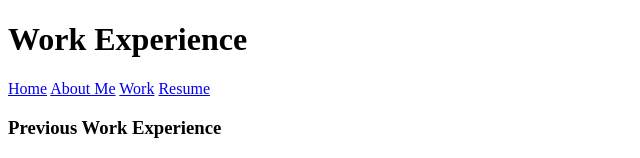
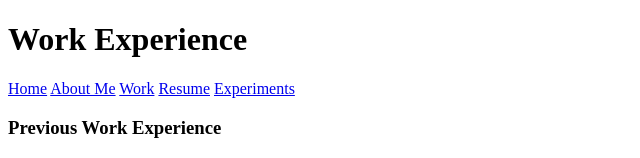
Before and after one commit to briifernandez/cse134-hw3, a plain HTML site: page work.html in a window 1280 px wide. Shown: the top 158 px of the page, without its empty margins (0-640 px from the left). Drawn offline with Linux system fonts and the light colour scheme.

Commit message:
Update work.html

```diff
--- a/work.html
+++ b/work.html
@@ -13,6 +13,7 @@
             <a href="about.html">About Me</a>
             <a href="work.html">Work</a>
             <a href="resume.html">Resume</a>
+            <a href="experiments.html">Experiments</a>
         </nav>
     </header>
 
```
